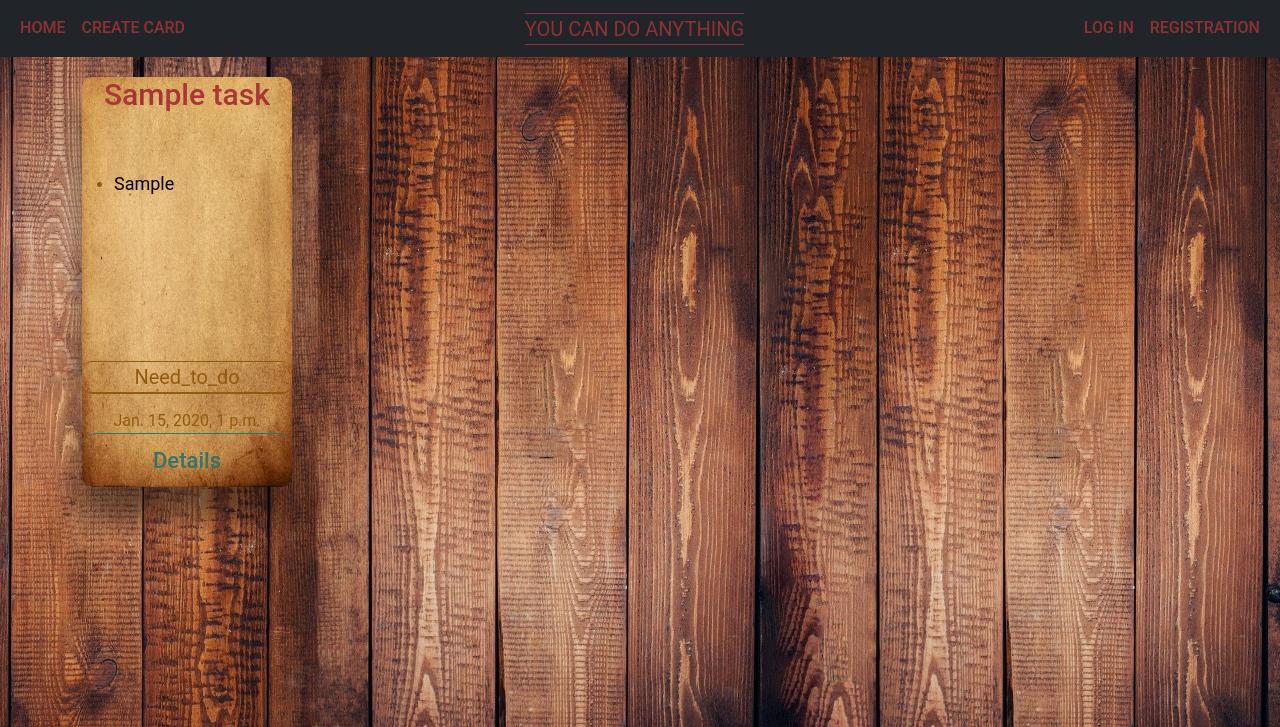
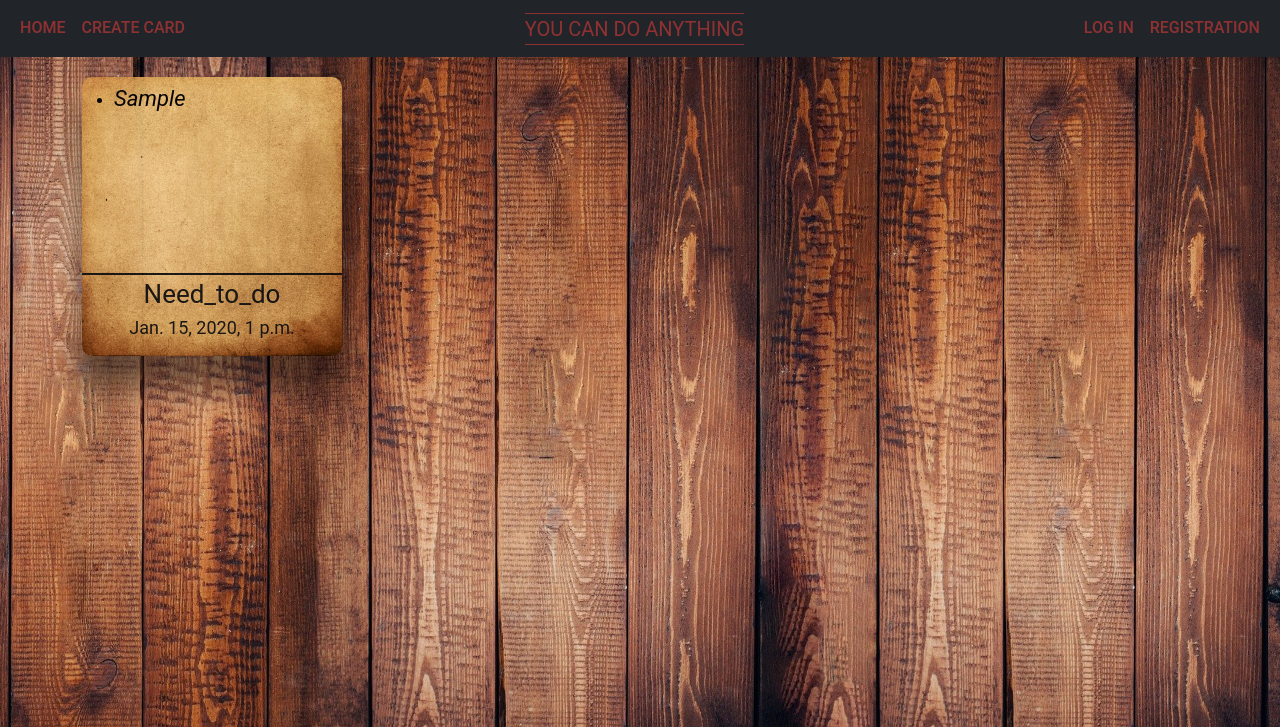
Before and after one commit to Omportal/ToDoKanban, a Django app: page / in a window 1280 px wide. Shown: the top 727 px of the page. Run offline with Django 4.2, Linux system fonts and the light colour scheme; tables that the repository leaves empty hold one stand-in row (values such as "Sample post"); some libraries are stand-ins or nearby versions.

Commit message:
redesign create and update page

```diff
--- a/mainapp/forms.py
+++ b/mainapp/forms.py
@@ -5,7 +5,7 @@ from django.forms import ModelForm, TextInput, DateTimeInput, Textarea, Select
 class Taskform(ModelForm):
     class Meta:
         model = Task
-        fields = ["title", "task", "progress_choice", "date"]
+        fields = ["task", "progress_choice"]
 
         widgets = {
             'title': TextInput(attrs={
--- a/mainapp/models.py
+++ b/mainapp/models.py
@@ -5,8 +5,8 @@ class Task(models.Model):
     title = models.CharField(max_length=200)
     task = models.TextField()
     progress = models.TextChoices('progress', 'Need_to_do In_progress Finish')
-    progress_choice = models.CharField(blank=True, choices=progress.choices, max_length=15)
-    date = models.DateTimeField('Дата публикации')
+    progress_choice = models.CharField(blank=True, choices=progress.choices, max_length=15, default='Need_to_do')
+    updated_at = models.DateTimeField('Дата обновления', auto_now=True)
 
     def __str__(self):
-        return self.title
+        return self.task
--- a/mainapp/static/css/style.css
+++ b/mainapp/static/css/style.css
@@ -6,7 +6,7 @@ body {
     font-family: 'Roboto', sens-serif;
     font-size: 16px;
     font-weight: 400;
-    color: silver;
+    color: black;
     min-width: 320px;
 }
 
@@ -25,7 +25,7 @@ a {
 }
 
 a:hover {
-    color:#555;
+    color:black;
 }
 
 /*Header */
@@ -92,7 +92,8 @@ a:hover {
    background: url("/static/img/paper3.jpg") 100% 0 no-repeat;
    background-size: 100% 100%;
    border-color: #453013;
-   width: 210px;
+
+   width: 260px;
    margin-top: 20px;
    box-shadow: 0 30px 30px 1px rgba(0, 0, 0, 0.5);
    transition: all .3s;
@@ -107,17 +108,7 @@ a:hover {
 }
 
 .task-links a {
-    font-size: 22px;
-    font-weight: 500;
-    color: #2D756A;
-  /*  background-color: #453013; */
-    display: flex;
-    align-items: center;
-    justify-content: center;
-    padding: 10px;
-    border-color: #133245;
-    border-top: solid 1px;
-    border-radius: 15px;
+
 
 
 }
@@ -144,7 +135,9 @@ a:hover {
     /* background-color:#133245; */
     color: black;
    /* text-align: center;*/
-    font-size: 18px;
+    font-style: italic;
+    font-weight:400;
+    font-size: 22px;
     height: 60px;
     padding-top: 5px;
     height:180px;
@@ -153,26 +146,58 @@ a:hover {
 }
 
 .progress-choice {
-    border-bottom: solid 2px;
-    border-top: solid 1px;
+
+    border-top: solid 2px;
 
 
-    border-radius: 10px;
-    color: #915A0C;
-    font-size: 20px;
+
+    font-size: 26px;
     text-align: center;
 
 }
 
 .create-date {
-    color: #915A0C;
-    font-size: 16px;
-    padding-top: 15px;
+    font-size: 18px;
+
+    padding-bottom: 15px;
     text-align: center;
 }
 ul li {
-    color:#915A0C;
+    color:black;
 }
 
 
+.card-body{
+    color: black;
+    font-size: 18px;
+    text-align: center;
+}
+
+.card-top{
+        background: url("/static/img/paper3.jpg") 100% 0 no-repeat;
+        background-size: 100% 100%;
+        width:400px;
+        height:auto;
+        position:absolute;
+        top:50%;
+        left:50%;
+        margin:-200px 0 0 -200px;
+        opacity: .95;
+        border-radius: 10px;
+}
+
+.card-top-one{
+
+        width:400px;
+        height:auto;
+        position:absolute;
+        top:50%;
+        left:50%;
+        margin:-200px 0 0 -200px;
+        opacity: .95;
+        border-radius: 10px;
+}
+
+
+
 /*Cards*/
--- a/mainapp/templates/mainapp/index.html
+++ b/mainapp/templates/mainapp/index.html
@@ -8,13 +8,13 @@
                 <div class="col-lg-4 .col-sm-6" >
                     {% for obj in all_objects %}
                     {% if obj.progress_choice == "Need_to_do" %}
-
+                    <a href="{% url 'mainapp:card' obj.id %}">
                     <div class="task-card">
 <!--                        <img src="/static/img//bul.png">-->
                         <div class="task-thumb">
                         </div>
                         <div class="task-details">
-                            <h4>{{ obj.title }}</h4>
+
                             <ul><li>
                                 <p>{{ obj.task }}</p>
                             </li></ul>
@@ -25,13 +25,14 @@
                                 {{ obj.progress_choice }}
                             </div>
                             <div class="create-date ">
-                                {{ obj.date }}
+                                {{ obj.updated_at }}
                             </div>
                             <div class="task-links">
-                                <a href="{% url 'mainapp:card' obj.title %}">Details</button></a>
                             </div>
                         </div>
                     </div>
+                        </a>
+
 
                     {% endif %}
                     {% endfor %}
@@ -40,11 +41,11 @@
                 <div class="col-lg-4 .col-sm-6">
                     {% for obj in all_objects %}
                     {% if obj.progress_choice == "In_progress" %}
+                    <a href="{% url 'mainapp:card' obj.id %}">
                     <div class="task-card">
                         <div class="task-thumb">
                         </div>
                         <div class="task-details">
-                            <h4>{{ obj.title }}</h4>
                             <ul><li>
                                 <p>{{ obj.task }}</p>
                             </li></ul>
@@ -54,24 +55,25 @@
                                 {{ obj.progress_choice }}
                             </div>
                             <div class="create-date">
-                                {{ obj.date }}
+                                {{ obj.updated_at }}
                             </div>
                             <div class="task-links">
-                                <a href="{% url 'mainapp:card' obj.title %}">Подробнее</a>
+
                             </div>
                         </div>
                     </div>
+                        </a>
                     {% endif %}
                     {% endfor %}
                 </div>
                 <div class="col-lg-4 .col-sm-6">
                     {% for obj in all_objects %}
                     {% if obj.progress_choice == "Finish" %}
+                    <a href="{% url 'mainapp:card' obj.id %}">
                     <div class="task-card">
                         <div class="task-thumb">
                         </div>
                         <div class="task-details">
-                            <h4>{{ obj.title }}</h4>
                             <ul><li>
                                 <p>{{ obj.task }}</p>
                             </li></ul>
@@ -81,13 +83,14 @@
                                 {{ obj.progress_choice }}
                             </div>
                             <div class="create-date">
-                                {{ obj.date }}
+                                {{ obj.updated_at }}
                             </div>
                             <div class="task-links">
-                                <a href="{% url 'mainapp:card' obj.title %}">Подробнее</a>
+
                             </div>
                         </div>
                     </div>
+                        </a>
                     {% endif %}
                     {% endfor %}
                 </div>
@@ -95,6 +98,6 @@
         </div>
     </section>
     {% else %}
-    <p>No task are available.</p>
+    <h1>Нет ни одной задачи</h1>
     {% endif %}
 {% endblock %}
--- a/mainapp/templates/mainapp/navbar.html
+++ b/mainapp/templates/mainapp/navbar.html
@@ -18,7 +18,7 @@
                                   <div class="slogan-text">You Can Do Anything</div>
                               </li>
                       </ul>
-              </ul>
+
               <ul class="navbar-nav ms-auto mb-2 mb-lg-0 top-menu">
                       <li class="nav-item">
                           <a class="nav-link active" aria-current="page" href="#">Log In</a>
--- a/mainapp/urls.py
+++ b/mainapp/urls.py
@@ -6,6 +6,6 @@ app_name = 'mainapp'
 urlpatterns = [
     path('', views.TaskView.as_view(), name='main'),
     path('create/', views.create, name='create'),
-    path('<str:task_title>/', views.card, name='card'),
-    path('<str:task_title>/edit', views.edit, name='edit')
+    path('<int:task_id>/', views.card, name='card'),
+    path('<int:task_id>/edit', views.edit, name='edit')
 ]
--- a/mainapp/views.py
+++ b/mainapp/views.py
@@ -17,8 +17,8 @@ class TaskView(generic.ListView):
 
 
 
-def card(request, task_title):
-    one_card = Task.objects.filter(title=task_title)
+def card(request, task_id):
+    one_card = Task.objects.filter(id=task_id)
     template = loader.get_template('mainapp/card.html')
     context = {
         'one_card': one_card,
@@ -44,8 +44,8 @@ def create(request):
     return render(request, 'mainapp/create.html', data)
 
 
-def edit(request, task_title):
-    obj = Task.objects.get(title=task_title)
+def edit(request, task_id):
+    obj = Task.objects.get(id=task_id)
     error = ''
     if request.method == "POST":
         form = Taskform(request.POST, instance=obj)
```
Also changed, not shown: mainapp/templates/mainapp/card.html (+6 -7 lines), mainapp/templates/mainapp/create.html (+4 -5 lines), mainapp/templates/mainapp/edit.html (+5 -5 lines), mainapp/migrations/0001_initial.py, mainapp/migrations/0002_alter_task_updated_at.py (added), mainapp/migrations/0002_rename_tasks_task.py (deleted), mainapp/migrations/0003_task_progress_choice.py (deleted), mainapp/migrations/0004_progress_remove_task_progress_choice.py (deleted), mainapp/migrations/0005_delete_progress_task_progress_choice.py (deleted).
